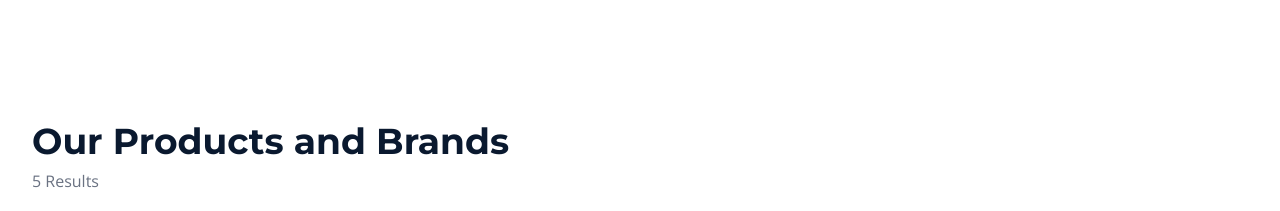
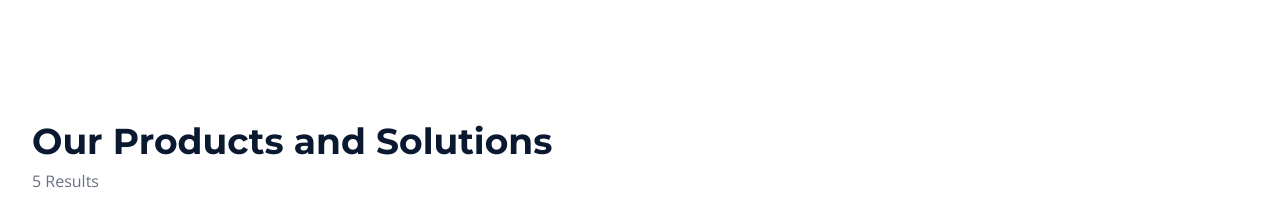
Before and after one commit to inankarim/HSEA_2026, a React (Vite) app in the folder frontend/: page /dashboard in a window 1280 px wide. Shown: the part 4300-4511 px from the top of the page. Built offline with nearby package versions, Linux system fonts and the light colour scheme; no server answers.

Commit message:
solutions

```diff
--- a/frontend/src/components/Brand.tsx
+++ b/frontend/src/components/Brand.tsx
@@ -54,7 +54,7 @@ const Brand = () => {
       {/* Header Section */}
       <div className="max-w-7xl mx-auto mb-12">
         <h2 className="text-3xl md:text-4xl font-bold text-[#0A192F] mb-2" style={{ fontFamily: 'Montserrat, sans-serif', fontWeight: '700' }}>
-          Our Products and Brands
+          Our Products and Solutions
         </h2>
         <p className="text-gray-500 text-base" style={{ fontFamily: 'Open Sans, sans-serif' }}>
           {products.length} Results
```
